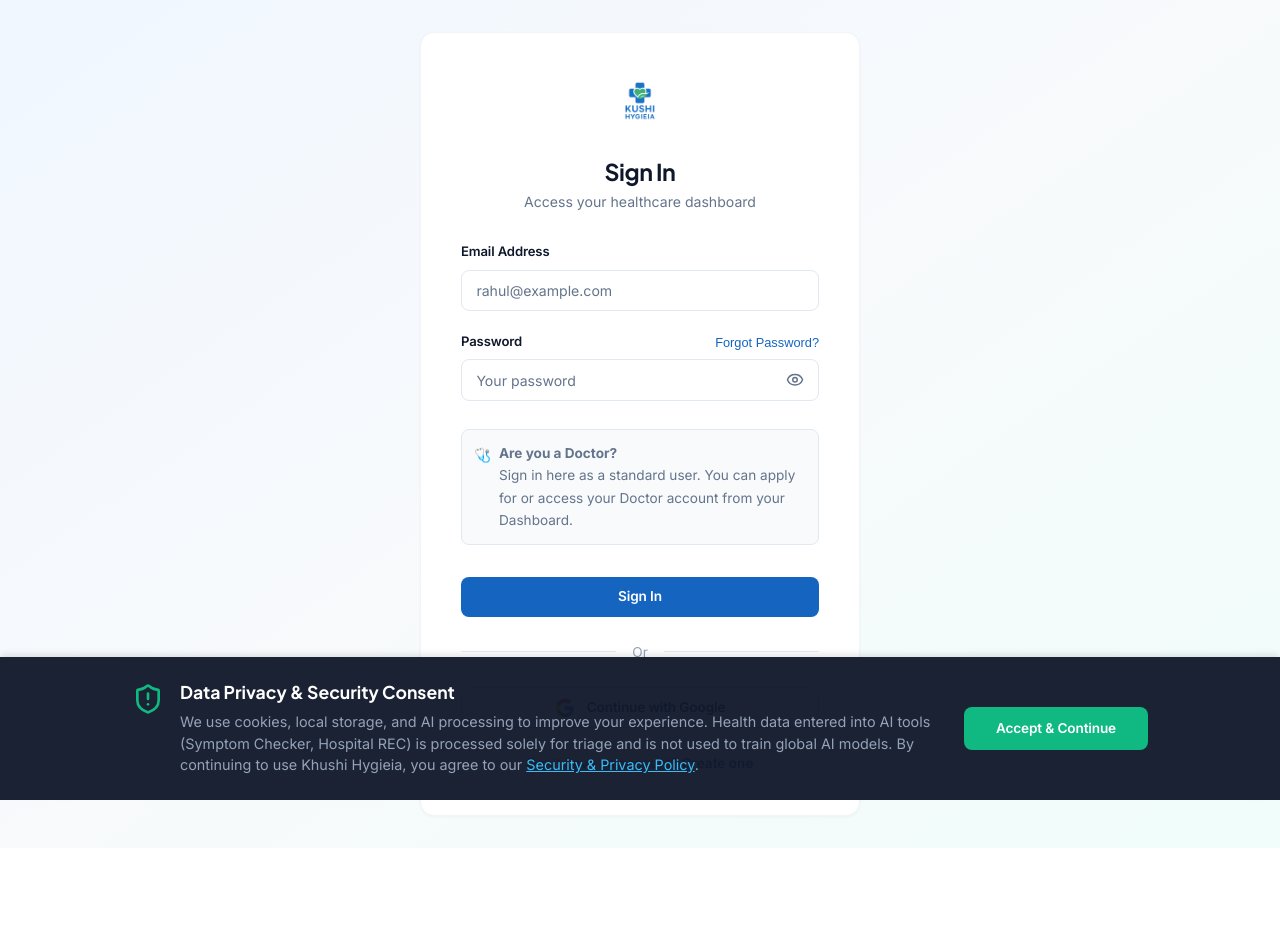
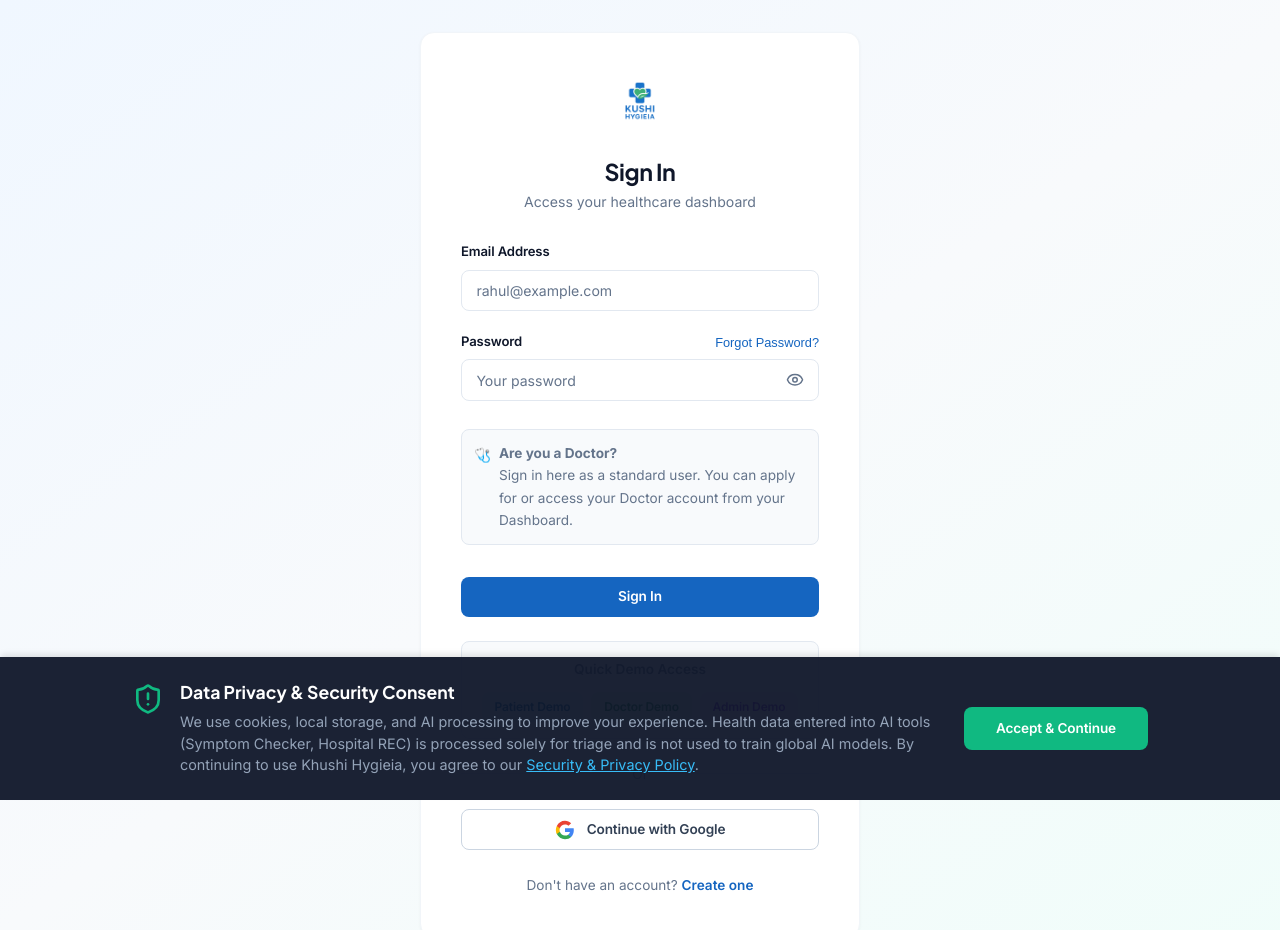
Before and after one commit to EdlaAbhishek/Kushi-hyeieia, a React (Vite) app: page /login in a window 1280 px wide. Shown: the top 930 px of the page. Before the commit the page ends 848 px from the top, so only its background shows below. Built offline with nearby package versions, Linux system fonts and the light colour scheme; no server answers.

Commit message:
feat(ui): add quick demo login buttons to prevent typing errors

```diff
--- a/src/pages/Login.jsx
+++ b/src/pages/Login.jsx
@@ -146,6 +146,15 @@
                     </button>
                 </form>
 
+                <div className="demo-accounts-box" style={{ marginTop: '1.5rem', padding: '1rem', backgroundColor: '#F8FAFC', borderRadius: '8px', border: '1px solid #E2E8F0', textAlign: 'center' }}>
+                    <p style={{ fontSize: '0.85rem', color: '#64748B', marginBottom: '0.75rem', fontWeight: 600 }}>Quick Demo Access</p>
+                    <div style={{ display: 'flex', gap: '0.5rem', justifyContent: 'center', flexWrap: 'wrap' }}>
+                        <button type="button" onClick={() => { setEmail('patient.demo@khushi.in'); setPassword('Demo@1234'); }} className="btn" style={{ fontSize: '0.75rem', padding: '0.4rem 0.8rem', backgroundColor: '#E0F2FE', color: '#0369A1', border: 'none' }}>Patient Demo</button>
+                        <button type="button" onClick={() => { setEmail('doctor.demo@khushi.in'); setPassword('Demo@1234'); }} className="btn" style={{ fontSize: '0.75rem', padding: '0.4rem 0.8rem', backgroundColor: '#DCFCE7', color: '#15803D', border: 'none' }}>Doctor Demo</button>
+                        <button type="button" onClick={() => { setEmail('admin.demo@khushi.in'); setPassword('Demo@1234'); }} className="btn" style={{ fontSize: '0.75rem', padding: '0.4rem 0.8rem', backgroundColor: '#F3E8FF', color: '#7E22CE', border: 'none' }}>Admin Demo</button>
+                    </div>
+                </div>
+
                 <div className="auth-divider" style={{ display: 'flex', alignItems: 'center', margin: '1.5rem 0', color: '#94A3B8', fontSize: '0.85rem' }}>
                     <div style={{ flex: 1, height: '1px', background: '#E2E8F0' }}></div>
                     <span style={{ padding: '0 1rem' }}>Or</span>
```
